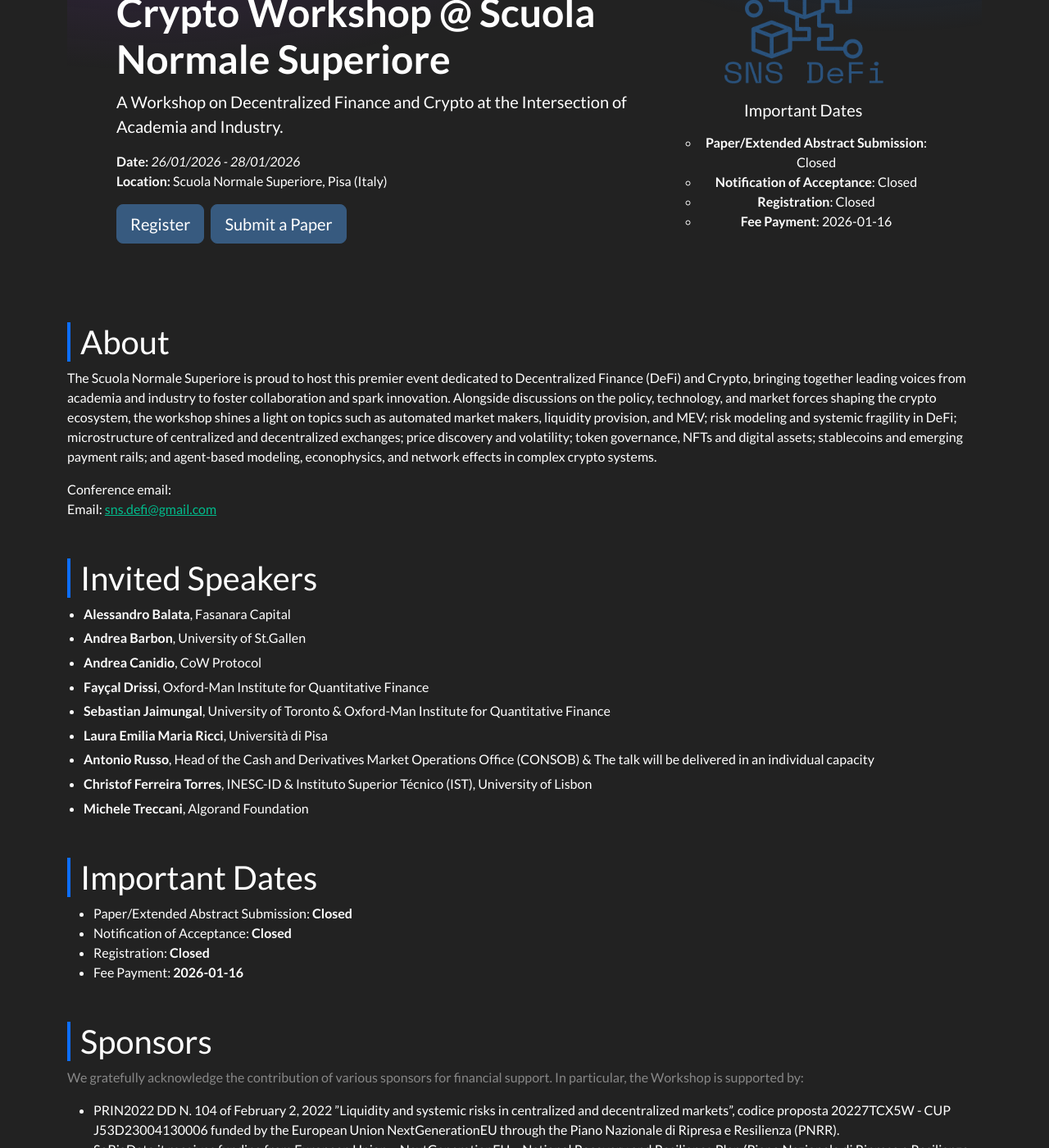
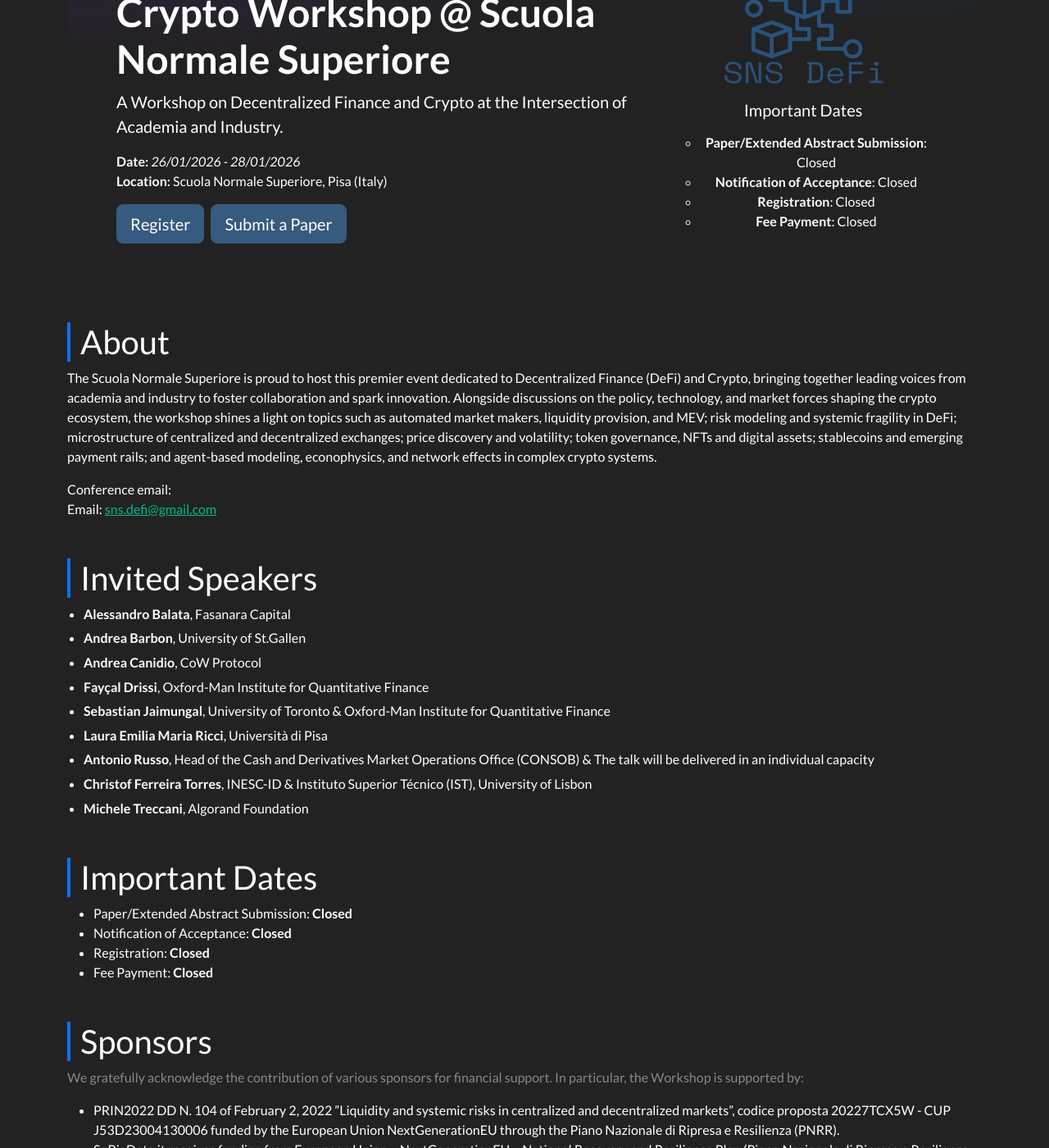
Before and after one commit to sns-defi/sns-defi.github.io, a Jekyll site: the page built from index.md, in a window 1280 px wide and 1400 px high, scrolled down 269 px. Shown: the whole window at 82% size. Built offline with Jekyll 4.4.1, drawn with Linux system fonts in a browser that asks for light colours; nearby versions of some CDN libraries.

Commit message:
Update deadlines.yml

```diff
--- a/_data/deadlines.yml
+++ b/_data/deadlines.yml
@@ -20,3 +20,4 @@
 - name: "Fee Payment"
   date: |
     2026-01-16
+  text: "Closed"
```
